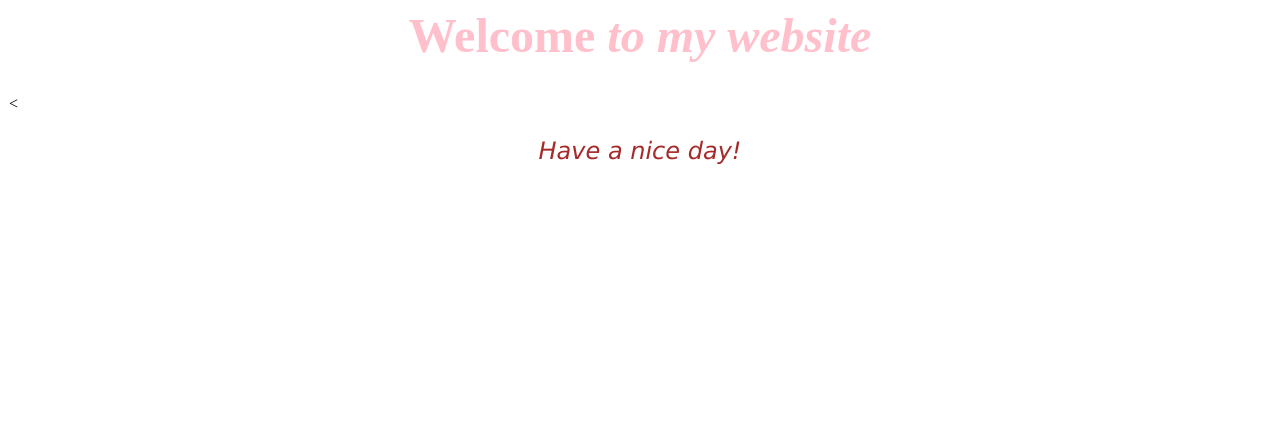
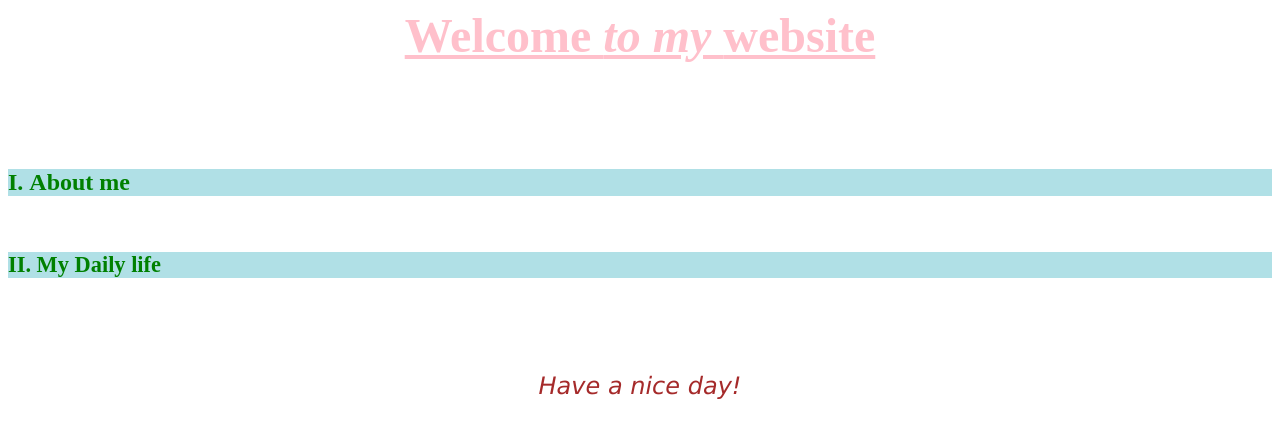
Before and after one commit to shafatudou/peachie.peachy, a plain HTML site: page W4/W4hw1.html in a window 1280 px wide. Drawn offline with Linux system fonts and the light colour scheme.

Commit message:
Update W4hw1.html

```diff
--- a/W4/W4hw1.html
+++ b/W4/W4hw1.html
@@ -5,10 +5,12 @@
 
 <body>
 
- <h1 style="color:Pink;font-size:300%;text-align:center;">Welcome <i> to <i>my website</i></h1>&lt
+ <h1 style="color:Pink;font-size:300%;text-align:center;"><u>Welcome <i> to my </i>website</u></i></h1>
+<br/><h6 style="color:Green;font-size:150%;background-color:powderblue;font-family:Times New Roman;">I.&nbspAbout me</h6>
+<h6 style="color:Green;font-size:140%;background-color:powderblue;font-family:Times New Roman;">II.&nbspMy Daily life</h6>
 
-&nbsp
-<p style="color:Brown;font-size:150%;font-family:verdana;text-align:center;">Have a nice day!</p>
+<br/>
+<p style="color:Brown;font-size:150%;font-family:verdana;text-align:center;"><i>Have a nice day!</i></p>
 
   </body>
   </html>
```
